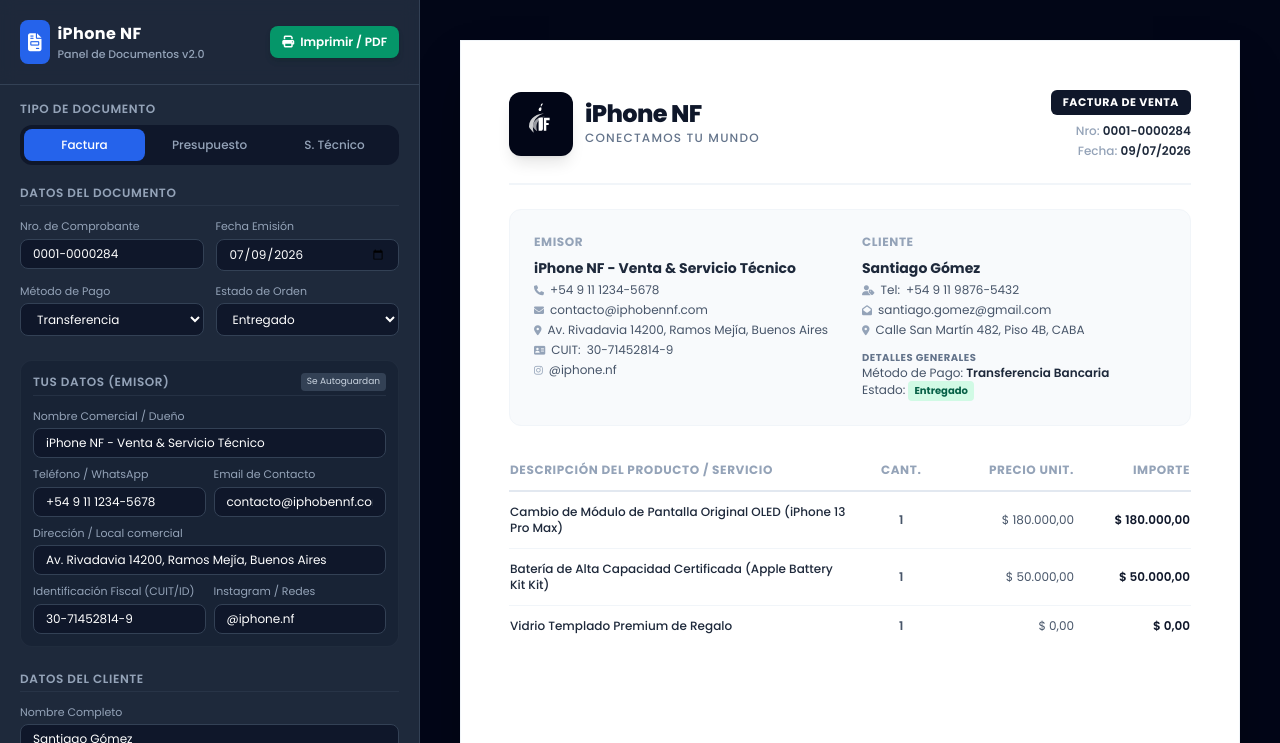
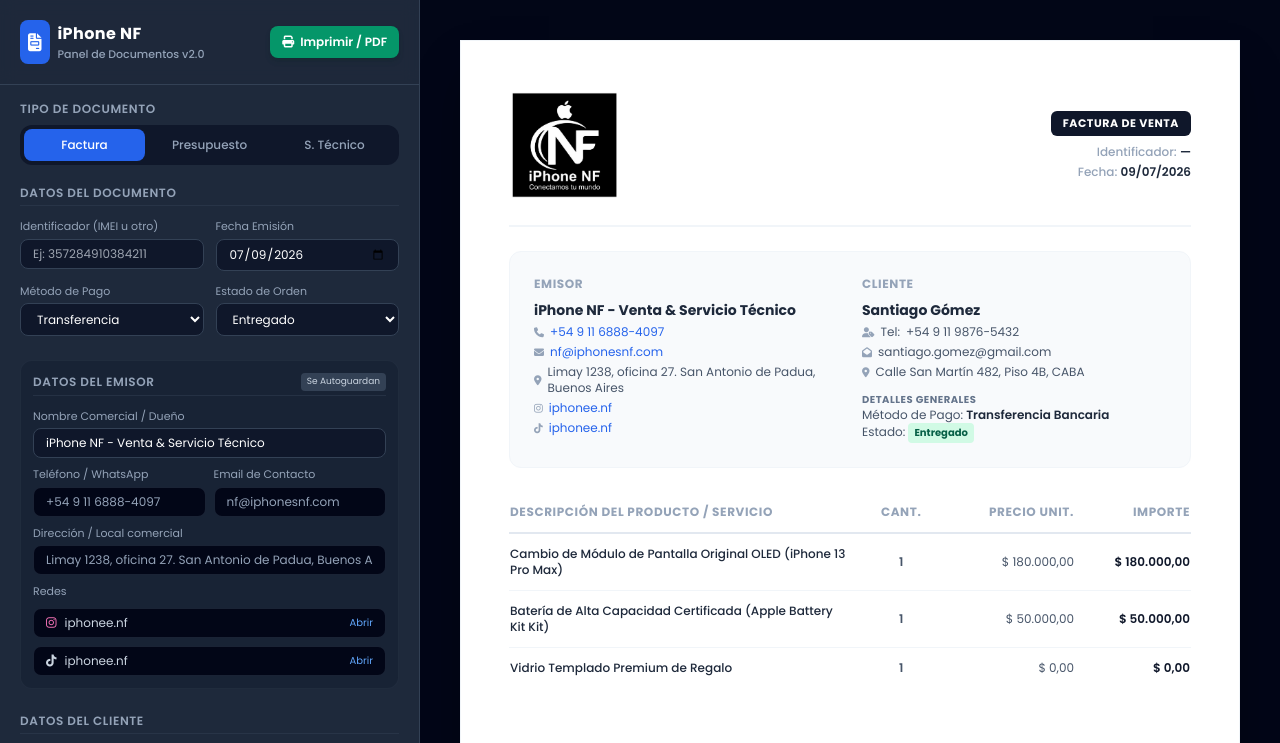
Before and after one commit to nf-iPhone/facturador-nf, a plain HTML site: page index.html in a window 1280 px wide. Shown: the top 743 px of the page. Drawn offline with nearby package versions, Linux system fonts and the light colour scheme.

Commit message:
correcciones en el facturador

```diff
--- a/index.html
+++ b/index.html
@@ -114,8 +114,8 @@
           <h2 class="text-xs font-semibold text-slate-400 uppercase tracking-wider border-b border-slate-700/50 pb-1">Datos del Documento</h2>
           <div class="grid grid-cols-2 gap-3">
             <div>
-              <label class="block text-[11px] text-slate-400 mb-1">Nro. de Comprobante</label>
-              <input type="text" id="input-doc-num" value="0001-0000284" class="w-full bg-slate-900 border border-slate-700 rounded-lg px-3 py-1.5 text-xs text-white focus:outline-none focus:border-blue-500 transition-colors">
+              <label class="block text-[11px] text-slate-400 mb-1">Identificador (IMEI u otro)</label>
+              <input type="text" id="input-doc-num" value="" placeholder="Ej: 357284910384211" class="w-full bg-slate-900 border border-slate-700 rounded-lg px-3 py-1.5 text-xs text-white focus:outline-none focus:border-blue-500 transition-colors">
             </div>
             <div>
               <label class="block text-[11px] text-slate-400 mb-1">Fecha Emisión</label>
@@ -150,7 +150,7 @@
         <!-- Datos del Emisor (Se guarda en LocalStorage) -->
         <div class="space-y-3 bg-slate-900/30 p-3 rounded-xl border border-slate-700/30">
           <div class="flex items-center justify-between border-b border-slate-700/50 pb-1">
-            <h2 class="text-xs font-semibold text-slate-400 uppercase tracking-wider">Tus Datos (Emisor)</h2>
+            <h2 class="text-xs font-semibold text-slate-400 uppercase tracking-wider">Datos del Emisor</h2>
             <span class="text-[9px] bg-slate-700 text-slate-300 px-1.5 py-0.5 rounded">Se Autoguardan</span>
           </div>
           <div class="space-y-2">
@@ -161,25 +161,28 @@
             <div class="grid grid-cols-2 gap-2">
               <div>
                 <label class="block text-[11px] text-slate-400 mb-1">Teléfono / WhatsApp</label>
-                <input type="text" id="input-emisor-phone" value="+54 9 11 1234-5678" class="w-full bg-slate-900 border border-slate-700 rounded-lg px-3 py-1.5 text-xs text-white focus:outline-none focus:border-blue-500 transition-colors">
+                <input type="text" id="input-emisor-phone" value="+54 9 11 6888-4097" readonly class="w-full bg-slate-950 border border-slate-700/50 rounded-lg px-3 py-1.5 text-xs text-slate-400 cursor-not-allowed">
               </div>
               <div>
                 <label class="block text-[11px] text-slate-400 mb-1">Email de Contacto</label>
-                <input type="email" id="input-emisor-email" value="contacto@iphobennf.com" class="w-full bg-slate-900 border border-slate-700 rounded-lg px-3 py-1.5 text-xs text-white focus:outline-none focus:border-blue-500 transition-colors">
+                <input type="email" id="input-emisor-email" value="nf@iphonesnf.com" readonly class="w-full bg-slate-950 border border-slate-700/50 rounded-lg px-3 py-1.5 text-xs text-slate-400 cursor-not-allowed">
               </div>
             </div>
             <div>
               <label class="block text-[11px] text-slate-400 mb-1">Dirección / Local comercial</label>
-              <input type="text" id="input-emisor-address" value="Av. Rivadavia 14200, Ramos Mejía, Buenos Aires" class="w-full bg-slate-900 border border-slate-700 rounded-lg px-3 py-1.5 text-xs text-white focus:outline-none focus:border-blue-500 transition-colors">
+              <input type="text" id="input-emisor-address" value="Limay 1238, oficina 27. San Antonio de Padua, Buenos Aires" readonly class="w-full bg-slate-950 border border-slate-700/50 rounded-lg px-3 py-1.5 text-xs text-slate-400 cursor-not-allowed">
             </div>
-            <div class="grid grid-cols-2 gap-2">
-              <div>
-                <label class="block text-[11px] text-slate-400 mb-1">Identificación Fiscal (CUIT/ID)</label>
-                <input type="text" id="input-emisor-taxid" value="30-71452814-9" class="w-full bg-slate-900 border border-slate-700 rounded-lg px-3 py-1.5 text-xs text-white focus:outline-none focus:border-blue-500 transition-colors">
+            <div class="space-y-2">
+              <label class="block text-[11px] text-slate-400 mb-1">Redes</label>
+              <div class="flex items-center gap-2 bg-slate-950 border border-slate-700/50 rounded-lg px-3 py-1.5">
+                <i class="fa-brands fa-instagram text-pink-400 text-xs"></i>
+                <span class="text-xs text-slate-300">iphonee.nf</span>
+                <a href="https://www.instagram.com/iphonee.nf/" target="_blank" rel="noopener noreferrer" class="ml-auto text-[10px] text-blue-400 hover:text-blue-300">Abrir</a>
               </div>
-              <div>
-                <label class="block text-[11px] text-slate-400 mb-1">Instagram / Redes</label>
-                <input type="text" id="input-emisor-social" value="@iphone.nf" class="w-full bg-slate-900 border border-slate-700 rounded-lg px-3 py-1.5 text-xs text-white focus:outline-none focus:border-blue-500 transition-colors">
+              <div class="flex items-center gap-2 bg-slate-950 border border-slate-700/50 rounded-lg px-3 py-1.5">
+                <i class="fa-brands fa-tiktok text-slate-300 text-xs"></i>
+                <span class="text-xs text-slate-300">iphonee.nf</span>
+                <a href="https://www.tiktok.com/@iphonee.nf" target="_blank" rel="noopener noreferrer" class="ml-auto text-[10px] text-blue-400 hover:text-blue-300">Abrir</a>
               </div>
             </div>
           </div>
@@ -306,38 +309,15 @@
         <div class="space-y-6">
           <div class="flex flex-col sm:flex-row justify-between items-start sm:items-center gap-6 border-b-2 border-slate-100 pb-6">
 
-            <!-- Branding con el Logo Vectorial Recreado -->
-            <div class="flex items-center gap-3">
-              <!-- Reconstrucción de Logo de iPhone NF en SVG Puro para nitidez e impresión impecable -->
-              <div class="relative w-16 h-16 bg-slate-950 rounded-xl flex items-center justify-center text-white shrink-0 shadow-lg print:border print:border-slate-300">
-                <svg viewBox="0 0 100 100" class="w-12 h-12" xmlns="http://www.w3.org/2000/svg">
-                  <!-- Apple leaf and apple top -->
-                  <path d="M50 14 C48 10, 52 5, 54 8 C52 11, 51 13, 50 14 Z" fill="white" />
-                  <path d="M50 15 C45 15, 43 23, 48 23 C52 23, 51 15, 50 15 Z" fill="white" />
-
-                  <!-- Orbits curved shapes styling similar to logo -->
-                  <path d="M25 55 C25 35, 45 28, 56 28 C35 34, 30 52, 35 68 C27 60, 25 57, 25 55 Z" fill="white" opacity="0.8"/>
-                  <path d="M33 55 C34 40, 48 35, 58 35 C42 40, 38 52, 42 65 C36 60, 33 57, 33 55 Z" fill="white" opacity="0.6"/>
-
-                  <!-- Stylized N and F letters inside -->
-                  <g transform="translate(10, 5)" fill="white">
-                    <!-- Bold Letter N -->
-                    <path d="M35 32 L44 32 L44 54 C44 57, 43 59, 41 59 L35 59 L35 32 Z" />
-                    <!-- Bold Letter F -->
-                    <path d="M46 32 L58 32 L58 37 L51 37 L51 43 L56 43 L56 47 L51 47 L51 59 L46 59 Z" />
-                  </g>
-                </svg>
-              </div>
-              <div>
-                <h2 id="preview-logo-name" class="font-extrabold text-2xl tracking-tight text-slate-900 leading-none">iPhone NF</h2>
-                <p id="preview-logo-slogan" class="text-xs text-slate-500 font-medium tracking-widest mt-1 uppercase">Conectamos tu mundo</p>
-              </div>
+            <!-- Logo iPhone NF -->
+            <div class="flex items-center shrink-0">
+              <img src="logo.jpeg" alt="iPhone NF - Conectamos tu mundo" class="h-28 w-28 object-contain rounded-lg">
             </div>
 
             <!-- Título y Datos del Tipo de Comprobante -->
             <div class="text-left sm:text-right space-y-1">
               <span id="preview-doc-badge" class="inline-block px-3 py-1 bg-slate-900 text-white text-[11px] font-bold tracking-wider uppercase rounded-md">FACTURA DE VENTA</span>
-              <p class="text-xs text-slate-400 font-medium pt-1">Nro: <span id="preview-doc-num" class="text-slate-800 font-semibold">0001-0000284</span></p>
+              <p class="text-xs text-slate-400 font-medium pt-1">Identificador: <span id="preview-doc-num" class="text-slate-800 font-semibold">—</span></p>
               <p class="text-xs text-slate-400 font-medium">Fecha: <span id="preview-doc-date" class="text-slate-800 font-semibold">09/07/2026</span></p>
             </div>
 
@@ -349,11 +329,11 @@
             <div class="space-y-1">
               <h3 class="text-xs font-bold text-slate-400 uppercase tracking-wider mb-2">Emisor</h3>
               <p id="preview-emisor-name" class="text-sm font-bold text-slate-800">iPhone NF - Venta & Servicio Técnico</p>
-              <p class="text-xs text-slate-600 flex items-center gap-1.5"><i class="fa-solid fa-phone text-[10px] text-slate-400"></i> <span id="preview-emisor-phone">+54 9 11 1234-5678</span></p>
-              <p class="text-xs text-slate-600 flex items-center gap-1.5"><i class="fa-solid fa-envelope text-[10px] text-slate-400"></i> <span id="preview-emisor-email">contacto@iphobennf.com</span></p>
-              <p class="text-xs text-slate-600 flex items-center gap-1.5"><i class="fa-solid fa-location-dot text-[10px] text-slate-400"></i> <span id="preview-emisor-address">Av. Rivadavia 14200, Ramos Mejía, Buenos Aires</span></p>
-              <p class="text-xs text-slate-600 flex items-center gap-1.5"><i class="fa-solid fa-address-card text-[10px] text-slate-400"></i> CUIT: <span id="preview-emisor-taxid">30-71452814-9</span></p>
-              <p class="text-xs text-slate-600 flex items-center gap-1.5"><i class="fa-brands fa-instagram text-[10px] text-slate-400"></i> <span id="preview-emisor-social">@iphone.nf</span></p>
+              <p class="text-xs text-slate-600 flex items-center gap-1.5"><i class="fa-solid fa-phone text-[10px] text-slate-400"></i> <a id="preview-emisor-phone" href="tel:+5491168884097" class="text-blue-600 hover:underline">+54 9 11 6888-4097</a></p>
+              <p class="text-xs text-slate-600 flex items-center gap-1.5"><i class="fa-solid fa-envelope text-[10px] text-slate-400"></i> <a id="preview-emisor-email" href="mailto:nf@iphonesnf.com" class="text-blue-600 hover:underline">nf@iphonesnf.com</a></p>
+              <p class="text-xs text-slate-600 flex items-center gap-1.5"><i class="fa-solid fa-location-dot text-[10px] text-slate-400"></i> <span id="preview-emisor-address">Limay 1238, oficina 27. San Antonio de Padua, Buenos Aires</span></p>
+              <p class="text-xs text-slate-600 flex items-center gap-1.5"><i class="fa-brands fa-instagram text-[10px] text-slate-400"></i> <a id="preview-emisor-instagram" href="https://www.instagram.com/iphonee.nf/" target="_blank" rel="noopener noreferrer" class="text-blue-600 hover:underline">iphonee.nf</a></p>
+              <p class="text-xs text-slate-600 flex items-center gap-1.5"><i class="fa-brands fa-tiktok text-[10px] text-slate-400"></i> <a id="preview-emisor-tiktok" href="https://www.tiktok.com/@iphonee.nf" target="_blank" rel="noopener noreferrer" class="text-blue-600 hover:underline">iphonee.nf</a></p>
             </div>
 
             <!-- Datos de Facturación Receptor/Cliente -->
@@ -479,6 +459,15 @@
 
   <!-- JavaScript para la interacción dinámica -->
   <script>
+    // Datos fijos del emisor
+    const EMISOR_PHONE = '+54 9 11 6888-4097';
+    const EMISOR_EMAIL = 'nf@iphonesnf.com';
+    const EMISOR_ADDRESS = 'Limay 1238, oficina 27. San Antonio de Padua, Buenos Aires';
+    const EMISOR_SOCIAL = [
+      { id: 'instagram', icon: 'fa-instagram', handle: 'iphonee.nf', url: 'https://www.instagram.com/iphonee.nf/' },
+      { id: 'tiktok', icon: 'fa-tiktok', handle: 'iphonee.nf', url: 'https://www.tiktok.com/@iphonee.nf' }
+    ];
+
     // Variables de Estado Iniciales
     let docType = 'Venta'; // Venta, Presupuesto, Soporte
 
@@ -502,8 +491,6 @@
       emisorPhone: document.getElementById('input-emisor-phone'),
       emisorEmail: document.getElementById('input-emisor-email'),
       emisorAddress: document.getElementById('input-emisor-address'),
-      emisorTaxId: document.getElementById('input-emisor-taxid'),
-      emisorSocial: document.getElementById('input-emisor-social'),
 
       clientName: document.getElementById('input-client-name'),
       clientPhone: document.getElementById('input-client-phone'),
@@ -535,8 +522,8 @@
       emisorPhone: document.getElementById('preview-emisor-phone'),
       emisorEmail: document.getElementById('preview-emisor-email'),
       emisorAddress: document.getElementById('preview-emisor-address'),
-      emisorTaxId: document.getElementById('preview-emisor-taxid'),
-      emisorSocial: document.getElementById('preview-emisor-social'),
+      emisorInstagram: document.getElementById('preview-emisor-instagram'),
+      emisorTiktok: document.getElementById('preview-emisor-tiktok'),
 
       clientName: document.getElementById('preview-client-name'),
       clientPhone: document.getElementById('preview-client-phone'),
@@ -604,6 +591,7 @@
         previews.techSection.classList.remove('hidden');
         previews.docBadge.innerText = "ORDEN DE SERVICIO TÉCNICO";
         previews.docBadge.className = "inline-block px-3 py-1 bg-blue-600 text-white text-[11px] font-bold tracking-wider uppercase rounded-md";
+        syncDocNumFromImei();
       } else {
         techFieldsPanel.classList.add('hidden');
         previews.techSection.classList.add('hidden');
@@ -620,11 +608,20 @@
       updatePreview();
     }
 
+    // Copiar IMEI de la ficha técnica al identificador del documento
+    function syncDocNumFromImei() {
+      if (docType !== 'Soporte') return;
+      inputs.docNum.value = inputs.techImei.value.trim();
+    }
+
     // Registrar cambios en tiempo real
     function registerEventListeners() {
       // Registrar evento de cambio a cada entrada
       Object.keys(inputs).forEach(key => {
         inputs[key].addEventListener('input', () => {
+          if (key === 'techImei') {
+            syncDocNumFromImei();
+          }
           updatePreview();
 
           // Si cambia datos de emisor, guardar de inmediato
@@ -637,29 +634,22 @@
 
     // Guardar datos del emisor para conveniencia
     function saveEmisorToLocalStorage() {
-      const emisorData = {
-        name: inputs.emisorName.value,
-        phone: inputs.emisorPhone.value,
-        email: inputs.emisorEmail.value,
-        address: inputs.emisorAddress.value,
-        taxId: inputs.emisorTaxId.value,
-        social: inputs.emisorSocial.value
-      };
-      localStorage.setItem('iphoneNF_emisor', JSON.stringify(emisorData));
+      localStorage.setItem('iphoneNF_emisor', JSON.stringify({
+        name: inputs.emisorName.value
+      }));
     }
 
     // Cargar datos del emisor guardados
     function loadEmisorFromLocalStorage() {
+      inputs.emisorPhone.value = EMISOR_PHONE;
+      inputs.emisorEmail.value = EMISOR_EMAIL;
+      inputs.emisorAddress.value = EMISOR_ADDRESS;
+
       const data = localStorage.getItem('iphoneNF_emisor');
       if (data) {
         try {
           const emisorData = JSON.parse(data);
-          inputs.emisorName.value = emisorData.name || '';
-          inputs.emisorPhone.value = emisorData.phone || '';
-          inputs.emisorEmail.value = emisorData.email || '';
-          inputs.emisorAddress.value = emisorData.address || '';
-          inputs.emisorTaxId.value = emisorData.taxId || '';
-          inputs.emisorSocial.value = emisorData.social || '';
+          inputs.emisorName.value = emisorData.name || inputs.emisorName.value;
         } catch (e) {
           console.error("Error al cargar configuración", e);
         }
@@ -768,7 +758,7 @@
     // Calcular costos y actualizar la vista previa
     function updatePreview() {
       // 1. Cabecera e Información General
-      previews.docNum.innerText = inputs.docNum.value || 'S/D';
+      previews.docNum.innerText = inputs.docNum.value.trim() || '—';
       previews.docDate.innerText = formatDate(inputs.docDate.value);
       previews.docPayment.innerText = inputs.docPayment.value;
 
@@ -785,11 +775,15 @@
 
       // 2. Información del Emisor
       previews.emisorName.innerText = inputs.emisorName.value || 'iPhone NF';
-      previews.emisorPhone.innerText = inputs.emisorPhone.value || 'S/D';
-      previews.emisorEmail.innerText = inputs.emisorEmail.value || 'S/D';
-      previews.emisorAddress.innerText = inputs.emisorAddress.value || 'S/D';
-      previews.emisorTaxId.innerText = inputs.emisorTaxId.value || 'S/D';
-      previews.emisorSocial.innerText = inputs.emisorSocial.value || 'S/D';
+      previews.emisorPhone.href = 'tel:+5491168884097';
+      previews.emisorPhone.innerText = EMISOR_PHONE;
+      previews.emisorEmail.href = 'mailto:' + EMISOR_EMAIL;
+      previews.emisorEmail.innerText = EMISOR_EMAIL;
+      previews.emisorAddress.innerText = EMISOR_ADDRESS;
+      previews.emisorInstagram.href = EMISOR_SOCIAL[0].url;
+      previews.emisorInstagram.innerText = EMISOR_SOCIAL[0].handle;
+      previews.emisorTiktok.href = EMISOR_SOCIAL[1].url;
+      previews.emisorTiktok.innerText = EMISOR_SOCIAL[1].handle;
 
       // 3. Información del Cliente
       previews.clientName.innerText = inputs.clientName.value || 'Consumidor Final';
```
Also changed, not shown: logo.jpeg (added).
